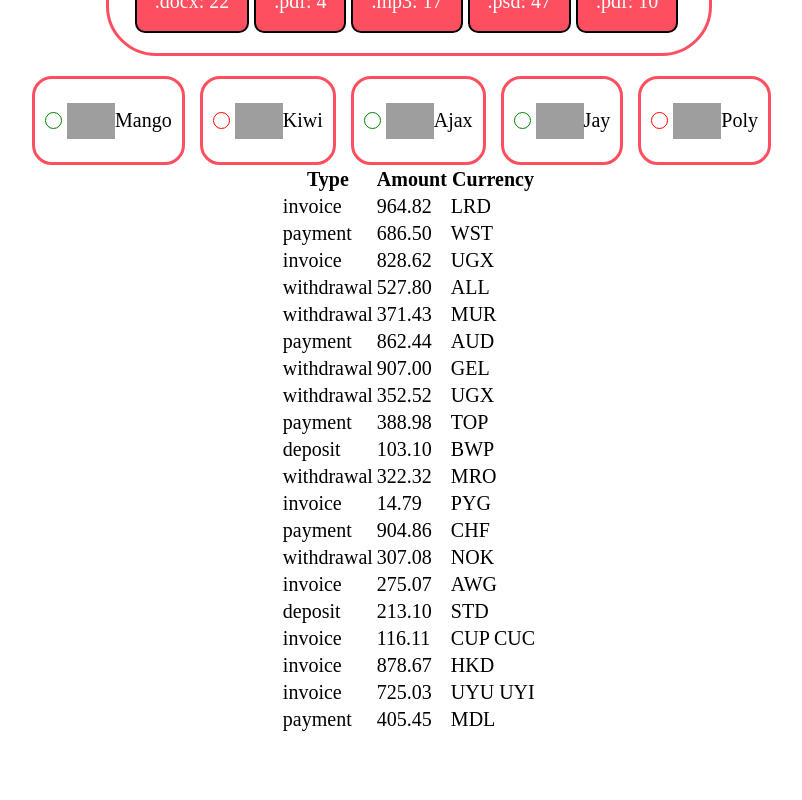
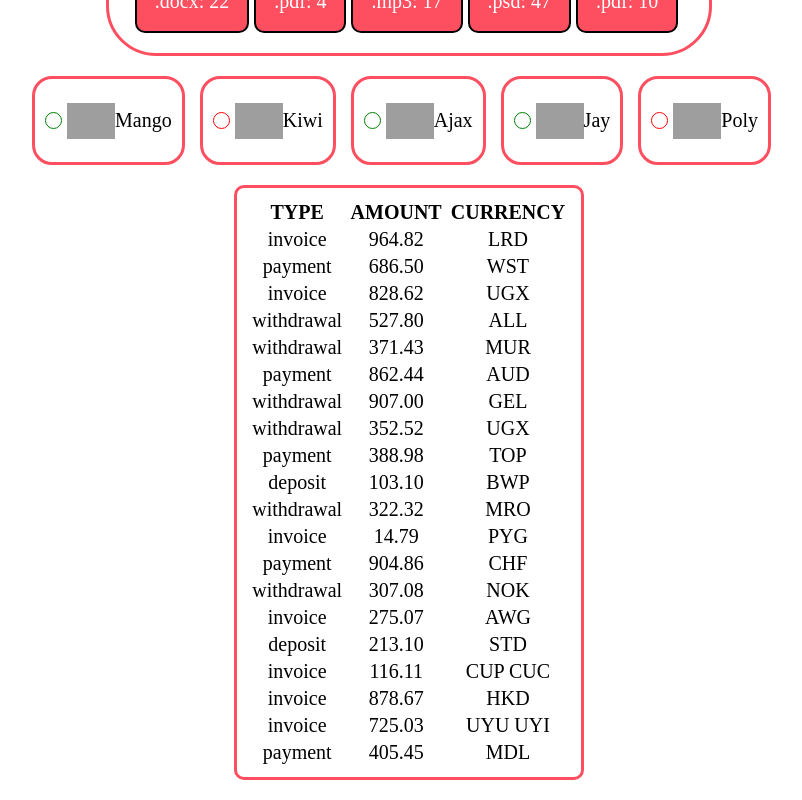
Before and after one commit to TheMainOne/goit-react-hw-01-components, a React (Create React App) app: page / in a window 1280 px wide. Shown: the part 518-1318 px from the top of the page, without its empty margins (231-1033 px from the left). Before the commit the page ends 1260 px from the top, so only its background shows below. Built offline with nearby package versions, Linux system fonts and the light colour scheme; grey boxes are pictures that could not be loaded.

Commit message:
styles is ready

```diff
--- a/src/components/TransactionHistory/TransactionHistory.jsx
+++ b/src/components/TransactionHistory/TransactionHistory.jsx
@@ -1,25 +1,29 @@
-import propTypes from "prop-types";
-import { Table } from "./TransactionHistory.styled";
+import propTypes from 'prop-types';
+import { Table, TableTitle, TableColumn } from './TransactionHistory.styled';
 
 export default function TransactionHistory({ items }) {
-    return <Table>
-  <thead>
+  return (
+    <Table>
+      <TableTitle>
         <tr>
           <th>Type</th>
           <th>Amount</th>
           <th>Currency</th>
         </tr>
-  </thead>
-    {items.map(item =>   <tbody key={item.id}>
+      </TableTitle>
+      {items.map(item => (
+        <TableColumn key={item.id}>
           <tr>
             <td>{item.type}</td>
             <td>{item.amount}</td>
             <td>{item.currency}</td>
           </tr>
-  </tbody>)}
+        </TableColumn>
+      ))}
     </Table>
+  );
 }
 
 TransactionHistory.propTypes = {
   items: propTypes.array,
-}
+};
--- a/src/components/TransactionHistory/TransactionHistory.styled.jsx
+++ b/src/components/TransactionHistory/TransactionHistory.styled.jsx
@@ -1,5 +1,18 @@
 import styled from '@emotion/styled';
 
 export const Table = styled.table`
-  margin: 0 auto;
+  margin: 20px auto;
+  width: 350px;
+  border: 3px solid #fe4f60;
+  border-radius: 10px;
+  padding: 10px;
 `;
+
+export const TableTitle = styled.thead`
+    text-align: center;
+    text-transform: uppercase;
+`;
+
+export const TableColumn = styled.tbody`
+    text-align: center;
+`;
```
Lines whose indentation alone changed are shown as unchanged.
